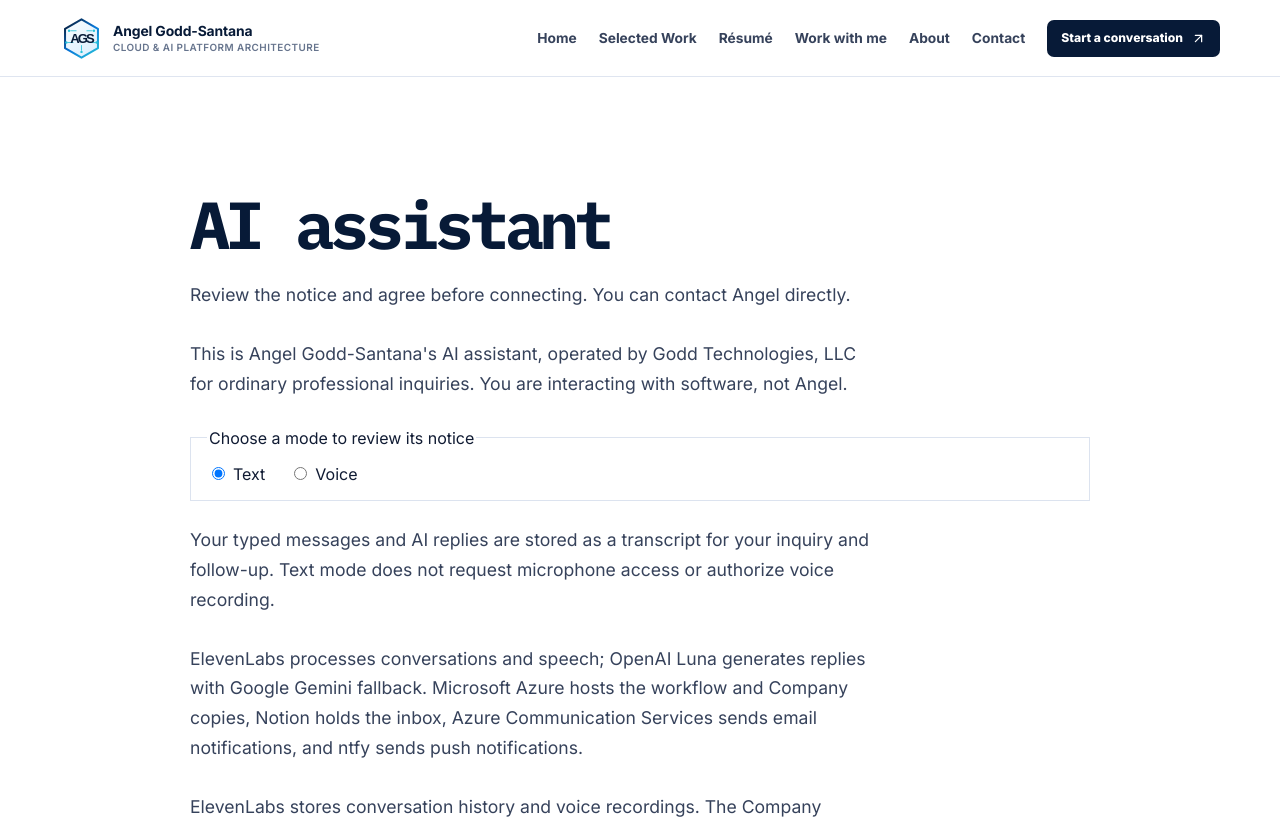
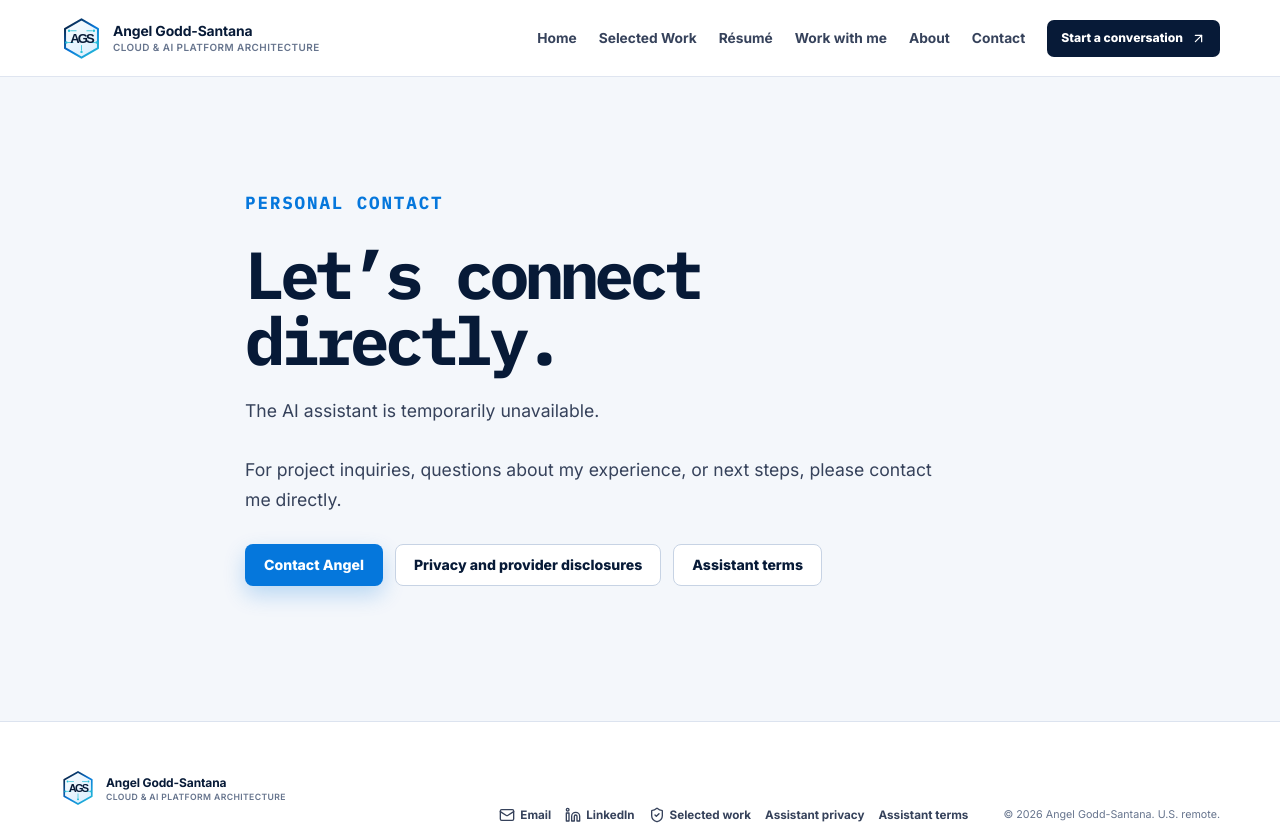
Before and after one commit to AngelGoddTech/angelgoddsantana-me, a React (Vite) app: page /assistant in a window 1280 px wide. Shown: the top 824 px of the page. Built offline with nearby package versions, Linux system fonts and the light colour scheme.

Commit message:
Pause public personal assistant and direct inquiries to contact

```diff
--- a/src/App.jsx
+++ b/src/App.jsx
@@ -20,7 +20,7 @@ import {
 import './App.css';
 import SelectedWork from './components/SelectedWork';
 import PrivacyPage, { AssistantTermsPage, RetentionPolicyPage, AzureCopyAmendmentPage } from './components/Privacy';
-import AssistantPage from './components/Assistant';
+import AssistantUnavailable from './components/AssistantUnavailable';
 import { Link, NavLink } from './components/DocumentScopedLink';
 
 const RESUME_PDF = '/documents/Angel_Godd_Santana_Principal_Cloud_AI_Architect_Resume.pdf';
@@ -121,7 +121,6 @@ function Footer() {
           <Link to="/selected-work"><ShieldCheck size={16} /> Selected work</Link>
           <Link to="/privacy">Assistant privacy</Link>
           <Link to="/terms">Assistant terms</Link>
-          <a href="/assistant">AI assistant</a>
         </div>
         <p className="copyright">© {new Date().getFullYear()} Angel Godd-Santana. U.S. remote.</p>
       </div>
@@ -553,7 +552,7 @@ function App() {
             <Route path="/terms" element={<AssistantTermsPage />} />
             <Route path="/ai-retention-policy" element={<RetentionPolicyPage />} />
             <Route path="/ai-retention-policy/azure-copy-amendment" element={<AzureCopyAmendmentPage />} />
-            <Route path="/assistant" element={<AssistantPage />} />
+            <Route path="/assistant" element={<AssistantUnavailable />} />
             <Route path="*" element={<NotFoundPage />} />
           </Routes>
         </main>
--- /dev/null
+++ b/src/components/AssistantUnavailable.jsx
@@ -0,0 +1,17 @@
+export default function AssistantUnavailable() {
+  return (
+    <section className="section section-muted">
+      <div className="shell narrow-copy">
+        <p className="eyebrow">Personal contact</p>
+        <h1>Let’s connect directly.</h1>
+        <p role="status">The AI assistant is temporarily unavailable.</p>
+        <p>For project inquiries, questions about my experience, or next steps, please contact me directly.</p>
+        <div className="button-row">
+          <a className="button button-primary" href="/contact">Contact Angel</a>
+          <a className="button button-secondary" href="/privacy">Privacy and provider disclosures</a>
+          <a className="button button-secondary" href="/terms">Assistant terms</a>
+        </div>
+      </div>
+    </section>
+  );
+}
```
Also changed, not shown: 1 other file (tests, documents, lock files or other folders).
